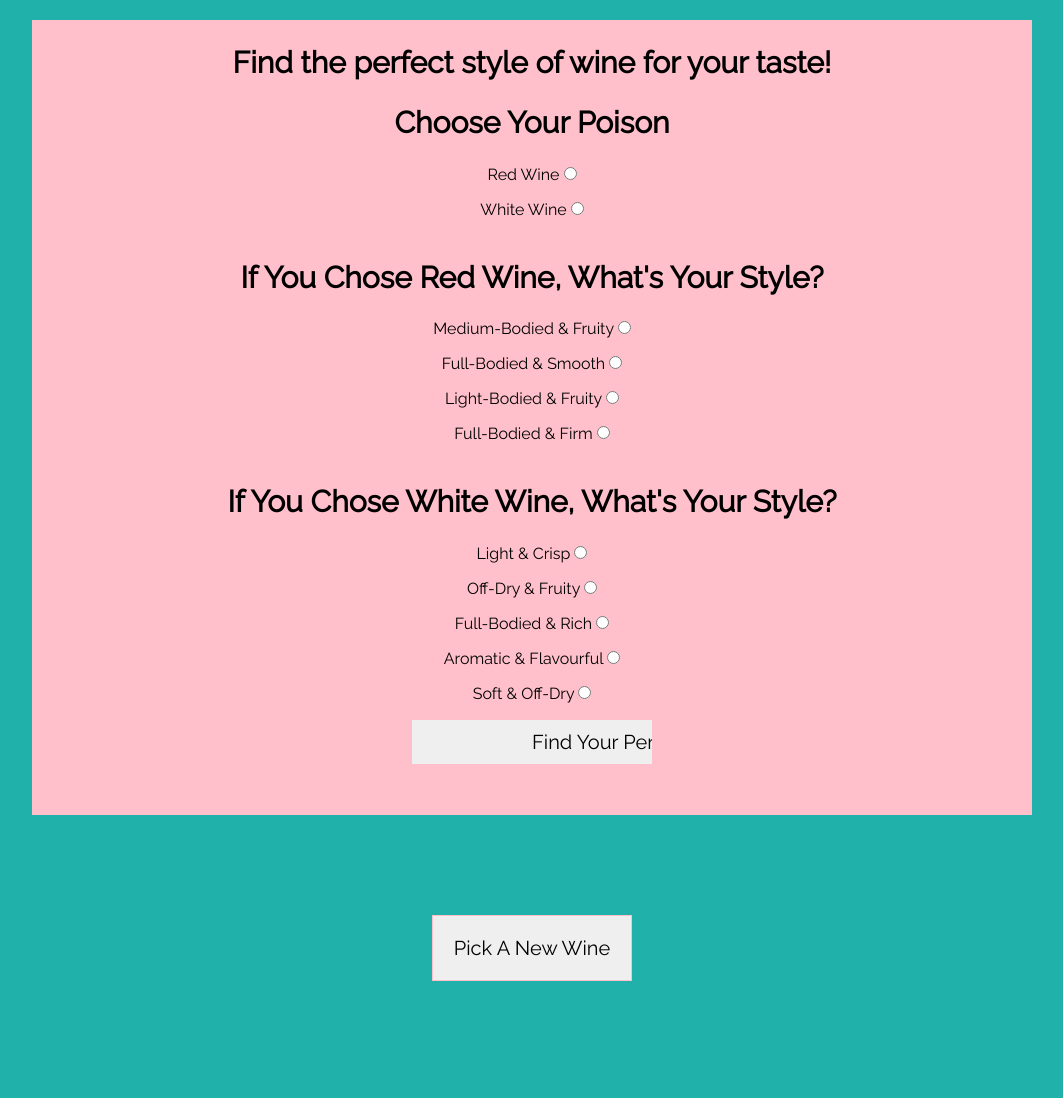
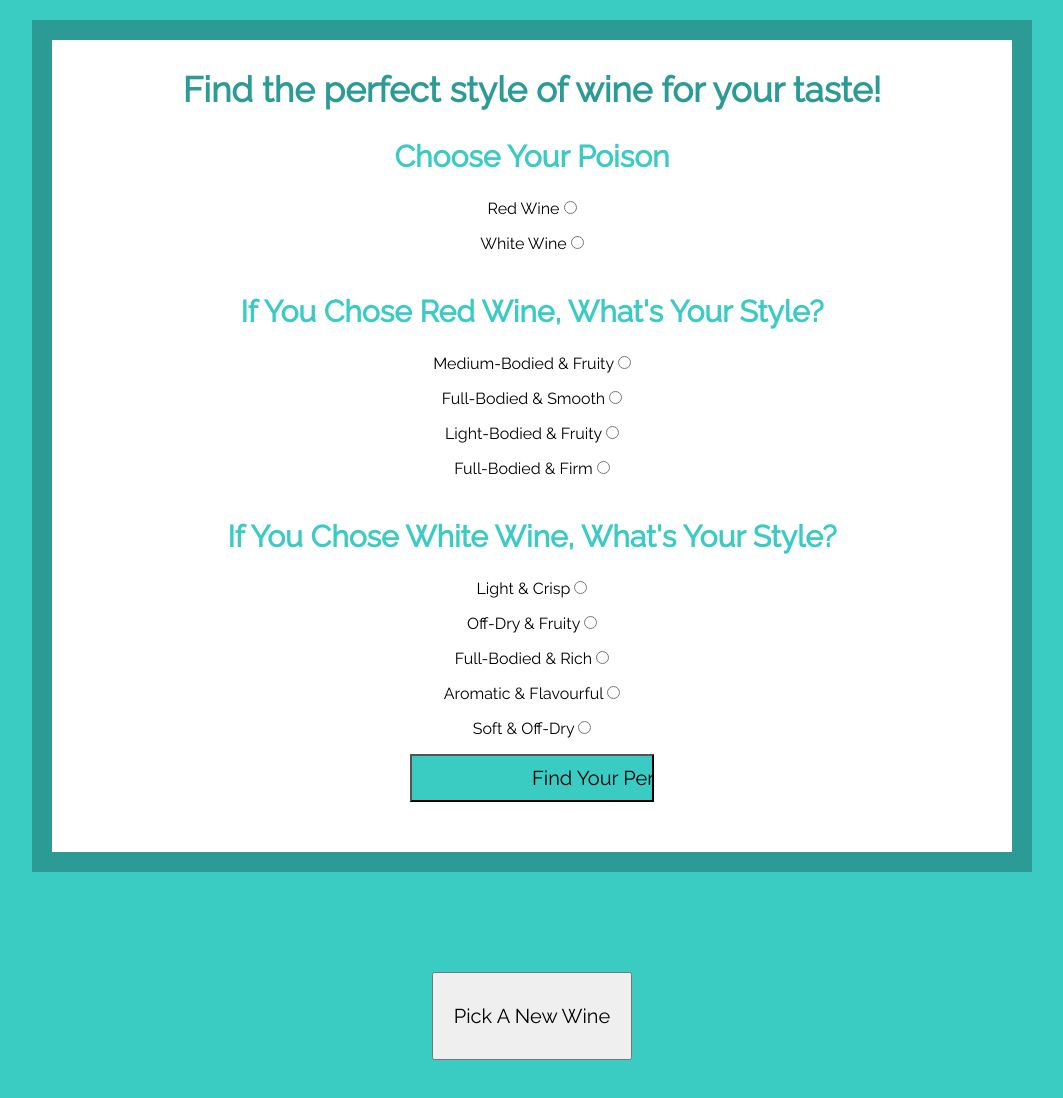
Before and after one commit to KaitlynBro/API-wineOclock, a plain HTML site: page index.html in a window 1280 px wide. Shown: the part 760-1858 px from the top of the page, without its empty margins (108-1171 px from the left). Before the commit the page ends 1791 px from the top, so only its background shows below. Drawn offline with nearby package versions, Linux system fonts and the light colour scheme; no server answers.

Commit message:
minor style changes

```diff
--- a/css/partials/_buttons.scss
+++ b/css/partials/_buttons.scss
@@ -7,7 +7,6 @@
 #reloadButton {
     	width: 200px;
     	margin-bottom: 50px;
-    	border: 1px solid #FFC0CB;
-    	padding: 0;
+    	padding: 10px;
     	margin-top: 100px;
     }
--- a/css/partials/_form.scss
+++ b/css/partials/_form.scss
@@ -2,9 +2,15 @@ form {
 	display: flex;
 	flex-direction: column;
 	margin-top: 100px;
-	background-color: #FFC0CB;
+	background-color: white;
 	padding-right: 50px;
 	padding-left: 50px;
+	border: 20px solid #2c9b95;
+}
+
+.h2Hierarchy {
+	font-size: 35px;
+	color: #2c9b95;
 }
 
 label p {
@@ -17,8 +23,8 @@ label p {
 	max-width: 100%;
 	display: flex;
     align-self: center;
+    background-color: #3acbc3;
     justify-content: center;
     padding: 10px;
     margin-bottom: 50px;
-    border: 1px solid #FFC0CB;
 }
--- a/css/styles.scss
+++ b/css/styles.scss
@@ -7,7 +7,7 @@
 body {
 	margin: 0 auto;
 	max-width: 100%;
-	background-color: #20B2AA;
+	background-color: rgb(58, 203, 195);
 	font-family: 'Raleway', sans-serif;
 }
 
@@ -21,7 +21,7 @@ body {
 
 .wrapper2 {
 	margin: 0 auto;
-	width: 1300px;
+	max-width: 1300px;
 	max-width: 100%;
 }
 
@@ -43,13 +43,14 @@ h1 {
 	background-color: aliceblue;
 	opacity: 0.8;
 	letter-spacing: 2px;
+	padding: 0 15px;
 
 }
 
 h2 {
 	font-size: 30px;
 	text-align: center;
-
+	color: rgb(58, 203, 195);
 }
 
 
@@ -99,4 +100,8 @@ h2 {
 		border: 1px solid #20B2AA;;
 		font-size: 16px;
 	}
+
+	#reloadButton {
+		display: none;
+	}
 }
--- a/index.html
+++ b/index.html
@@ -12,10 +12,11 @@
 <header>
 	<h1>Wine o'Clock</h1>
 </header>
+
 <form action="" class="wrapper" onsubmit="return false;">
 	<div class="container" id="wineTypes">
 		<label for="redWine">
-			<h2>Find the perfect style of wine for your taste!</h2>
+			<h2 class="h2Hierarchy">Find the perfect style of wine for your taste!</h2>
 			<h2>Choose Your Poison</h2>
 			<p>
 				Red Wine
@@ -98,7 +99,7 @@
 	<input type="submit" class="submitButton" value="Find Your Perfect Wine">
 </form>
 
-<div class="wineResults wrapper2" id="wineResults">
+<div class="wineResults wrapper2" id="results">
 </div>
 
 <div class="refreshPage">
```
Also changed, not shown: css/styles.css, 1 other file.
